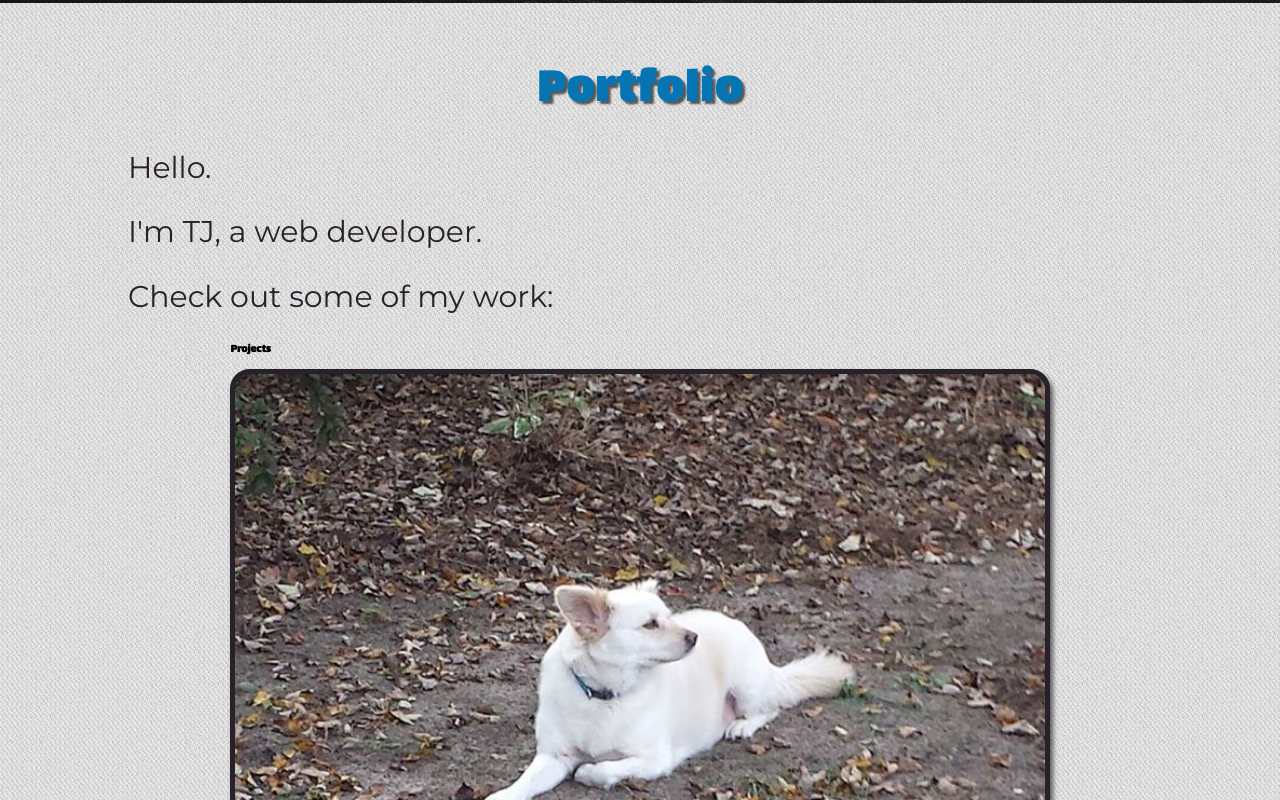
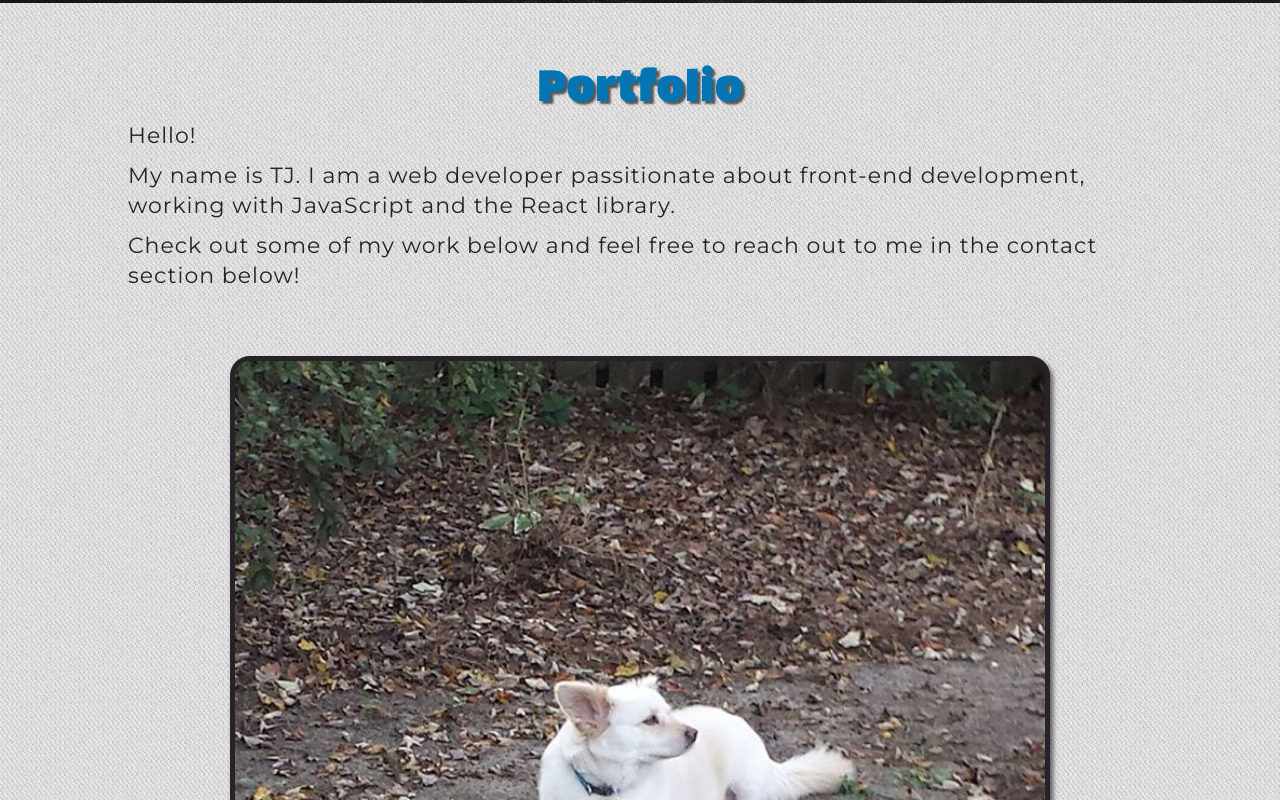
Before and after one commit to tjlabaugh/portfolio-2019, a Gatsby site: page / in a window 1280 px wide. Shown: the part 800-1600 px from the top of the page. Built offline with nearby package versions, Linux system fonts and the light colour scheme; Gatsby itself is replaced by a stand-in of ours; some packages are replaced by stand-ins of ours.

Commit message:
Clean up portfolio styling

```diff
--- a/src/components/Footer.js
+++ b/src/components/Footer.js
@@ -5,7 +5,7 @@ import footerStyle from './footer.module.scss';
 const Footer = () => {
   return (
     <footer className={footerStyle.footer}>
-      <p>&copy; {moment().format('YYYY')} TJ LaBaugh</p>
+      <p>{moment().format('YYYY')} TJ LaBaugh</p>
     </footer>
   );
 };
--- a/src/components/Portfolio.js
+++ b/src/components/Portfolio.js
@@ -2,7 +2,6 @@ import React from 'react';
 import Projects from './Projects';
 import portfolioStyle from './portfolio.module.scss';
 import backgroundImage from '../images/body-bg.png';
-// import { projects } from '../data/projects';
 
 const Portfolio = props => {
   return (
@@ -15,9 +14,15 @@ const Portfolio = props => {
     >
       <div className={portfolioStyle.container}>
         <h2>Portfolio</h2>
-        <p>Hello.</p>
-        <p>I'm TJ, a web developer.</p>
-        <p>Check out some of my work:</p>
+        <p>Hello!</p>
+        <p>
+          My name is TJ. I am a web developer passitionate about front-end
+          development, working with JavaScript and the React library.
+        </p>
+        <p>
+          Check out some of my work below and feel free to reach out to me in
+          the contact section below!
+        </p>
         <Projects />
       </div>
     </div>
--- a/src/components/Project.js
+++ b/src/components/Project.js
@@ -17,8 +17,6 @@ const Project = ({ title, featuredImage, slug }) => {
             {featuredImage && (
               <Img
                 fluid={featuredImage}
-                objectFit="cover"
-                objectPosition="50% 50%"
                 className={projectStyle.gatsbyImageContainer}
                 alt={title}
               />
--- a/src/components/Projects.js
+++ b/src/components/Projects.js
@@ -30,7 +30,6 @@ const Projects = () => (
     query={PROJECT_QUERY}
     render={({ allMarkdownRemark }) => (
       <div className={projectsStyles.projects}>
-        <h3>Projects</h3>
         {allMarkdownRemark.edges.map(edge => (
           <Project
             key={edge.node.frontmatter.slug}
--- a/src/components/portfolio.module.scss
+++ b/src/components/portfolio.module.scss
@@ -2,9 +2,6 @@
 
 .portfolio {
   padding: 6rem 0;
-  p {
-    color: $dark;
-  }
 
   h2 {
     color: $blue;
--- a/src/components/project.module.scss
+++ b/src/components/project.module.scss
@@ -65,4 +65,8 @@
 
 .gatsbyImageContainer {
   height: 100%;
+
+  picture img {
+    object-position: top !important;
+  }
 }
--- a/src/components/projects.module.scss
+++ b/src/components/projects.module.scss
@@ -1,7 +1,7 @@
 @import '../styles/variables';
 
 .projects {
-  margin: 0 auto;
+  margin: 6.5rem auto;
   width: 80%;
 
   @include tablet {
--- a/src/styles/styles.scss
+++ b/src/styles/styles.scss
@@ -28,8 +28,12 @@ h2 {
 }
 
 p {
-  font-size: 3rem;
+  margin: 0 0 1rem;
   font-family: $montserrat-med;
+  color: $dark;
+  font-size: 2.2rem;
+  letter-spacing: 0.1rem;
+  line-height: 3rem;
 }
 
 a {
```
